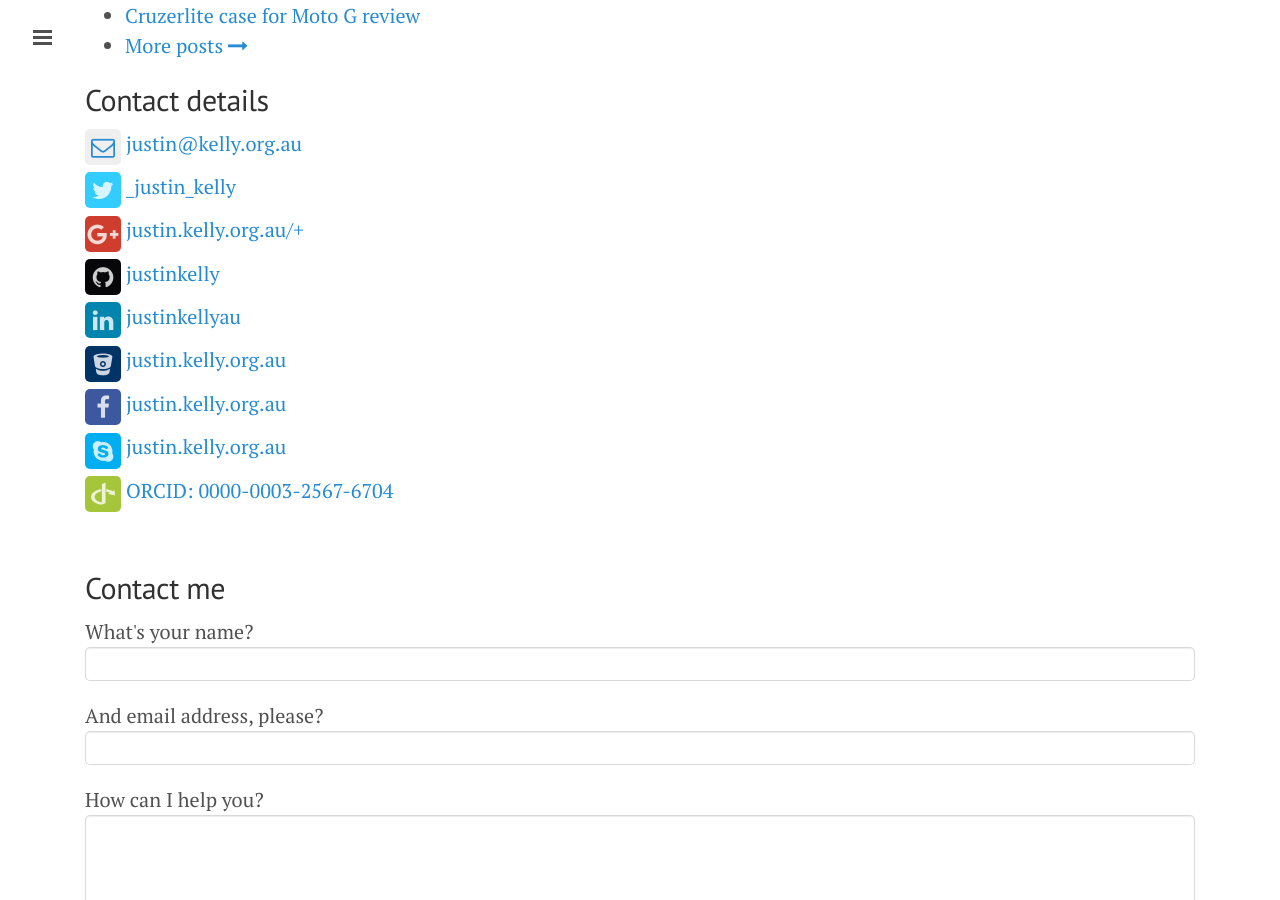
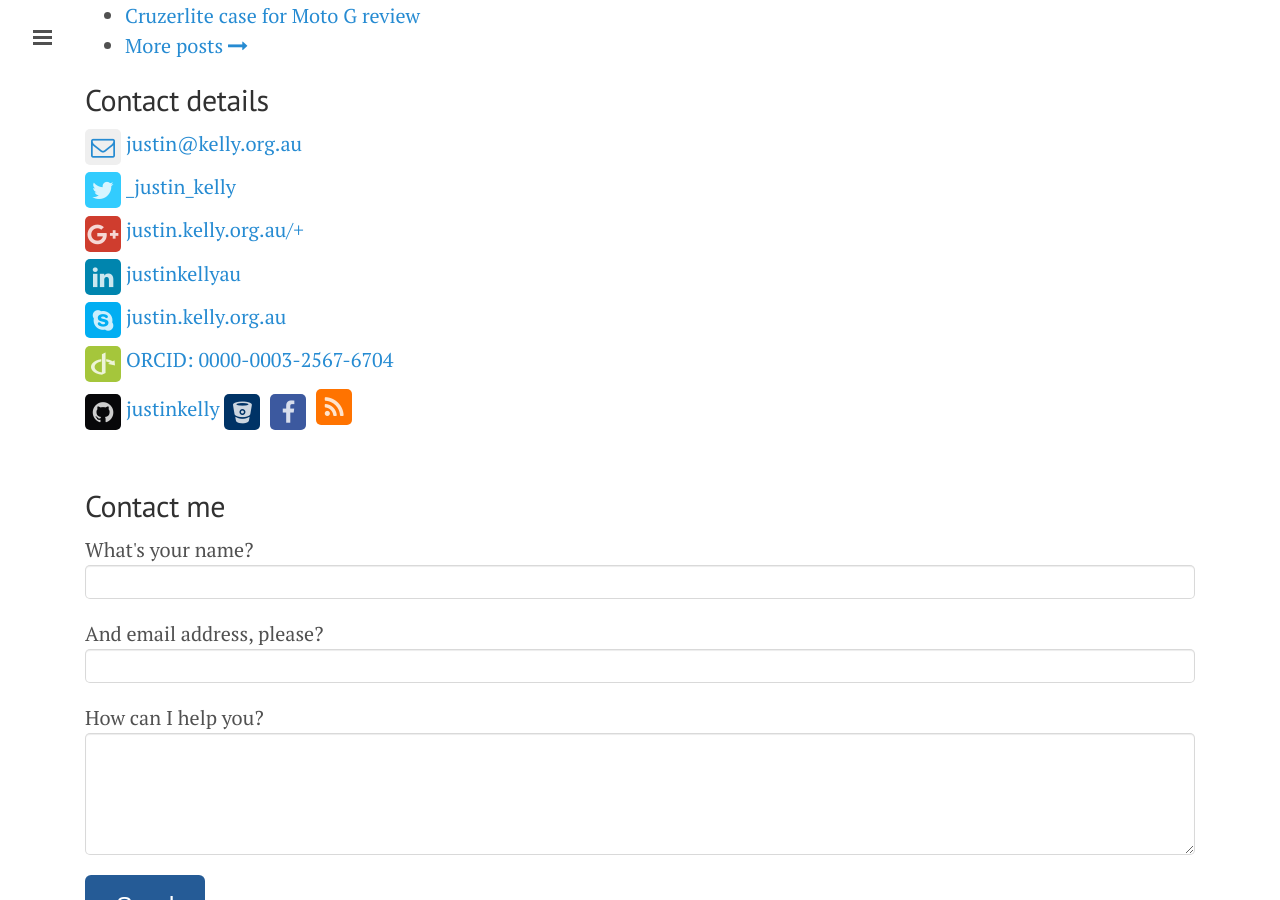
Before and after one commit to justinkelly/justinkelly.github.io, a Jekyll site: the page built from about/index.markdown, in a window 1280 px wide and 900 px high, scrolled down 572 px. Built offline with Jekyll 4.4.1, drawn with Linux system fonts in a browser that asks for light colours; nearby versions of some CDN libraries.

Commit message:
Update index.markdown

```diff
--- a/about/index.markdown
+++ b/about/index.markdown
@@ -37,35 +37,43 @@
 <i class="fa fa-google-plus fa-lg"></i><span>justin.kelly.org.au/+</span>
     </a>
 </p>
-<p class="social-p">
-  <a class="social-icons icon-rounded no-margin" href="https://github.com/justinkelly" style="">
-<i class="fa fa-github fa-lg"></i><span>justinkelly</span>
-    </a>
-</p>
+
 <p class="social-p">
   <a class="social-icons icon-rounded no-margin" href="https://au.linkedin.com/in/justinkellyau" style="">
 <i class="fa fa-linkedin fa-lg"></i><span>justinkellyau</span>
     </a>
 </p>
+
 <p class="social-p">
-  <a class="social-icons icon-rounded no-margin" href="https://bitbucket.org/justin.kelly.org.au" style="">
-<i class="fa fa-bitbucket fa-lg"></i><span>justin.kelly.org.au</span>
-    </a>
+	<a class=" social-icons icon-rounded no-margin" href="https://skype.com" style="">
+		<i class="fa fa-skype fa-lg"></i><span>justin.kelly.org.au</span>
+  	</a>
 </p>
 <p class="social-p">
-  <a class=" social-icons icon-rounded no-margin" href="https://bitbucket.org/justin.kelly.org.au" style="">
-<i class="fa fa-facebook fa-lg"></i><span>justin.kelly.org.au</span>
-    </a>
-</p>
-<p class="social-p">
-<a class=" social-icons icon-rounded no-margin" href="https://skype.com" style="">
-<i class="fa fa-skype fa-lg"></i><span>justin.kelly.org.au</span>
-  </a>
-</p>
-<p class="social-p">
-  <a class=" social-icons icon-rounded no-margin " href="http://orcid.org/0000-0003-2567-6704" style="">
+  <a class=" social-icons icon-rounded no-margin " alt="ORCID" href="http://orcid.org/0000-0003-2567-6704" style="">
 <i class="fa fa-openid fa-lg"></i><span>ORCID: 0000-0003-2567-6704</span>
     </a>
+ </p>
+<p class="social-p">
+
+
+  <a class="social-icons icon-rounded no-margin" href="https://github.com/justinkelly" style="">
+<i class="fa fa-github fa-lg"></i><span>justinkelly</span>
+    </a>
+
+
+  <a class="social-icons icon-rounded no-margin" href="https://bitbucket.org/justin.kelly.org.au" style="">
+	<i class="fa fa-bitbucket fa-lg"></i>
+  </a>
+
+  <a class=" social-icons icon-rounded no-margin" href="https://facebook.com/justin.kelly.org.au" style="">
+	<i class="fa fa-facebook fa-lg"></i>
+  </a>
+
+<a class=" social-icons icon-rounded no-margin" href="http://feeds.feedburner.com/justinkelly" style="">
+	<i class="fa fa-rss"></i>
+	</a>
+
 </p>
 
 <br />
```
